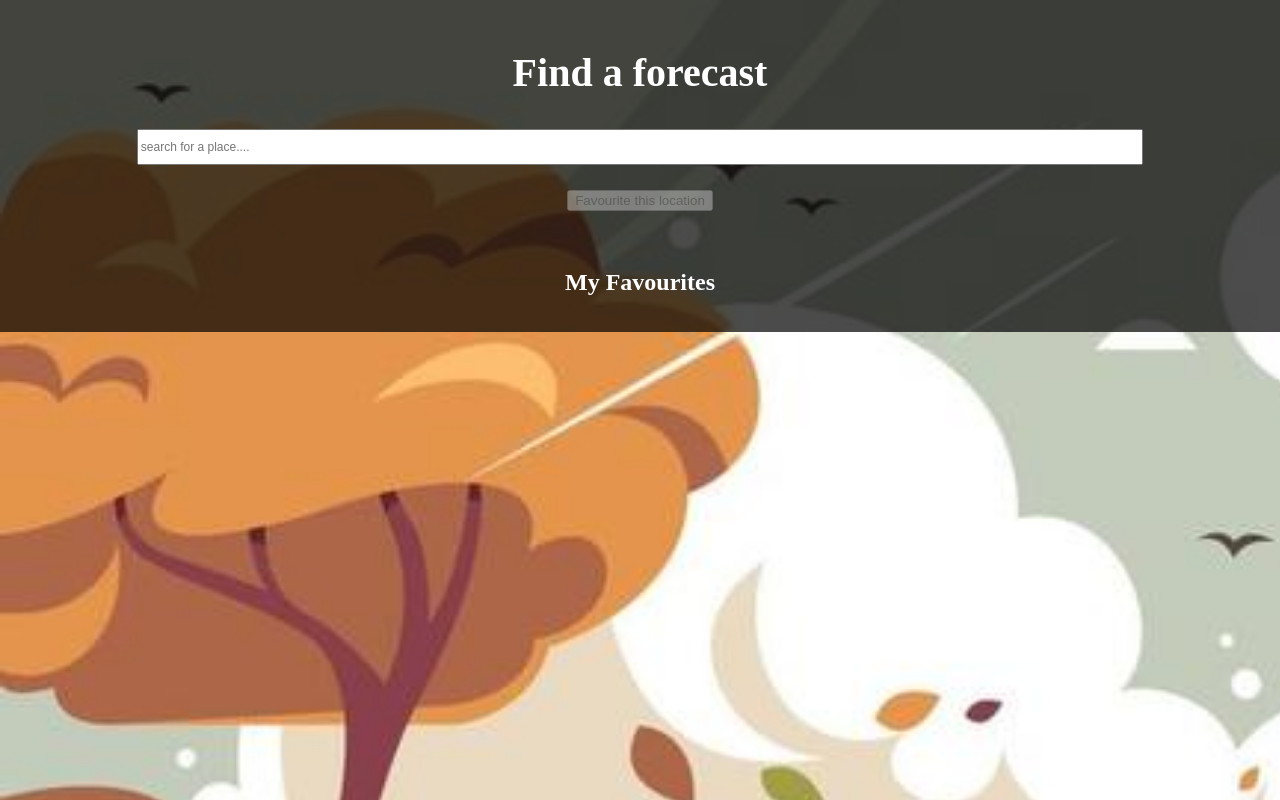
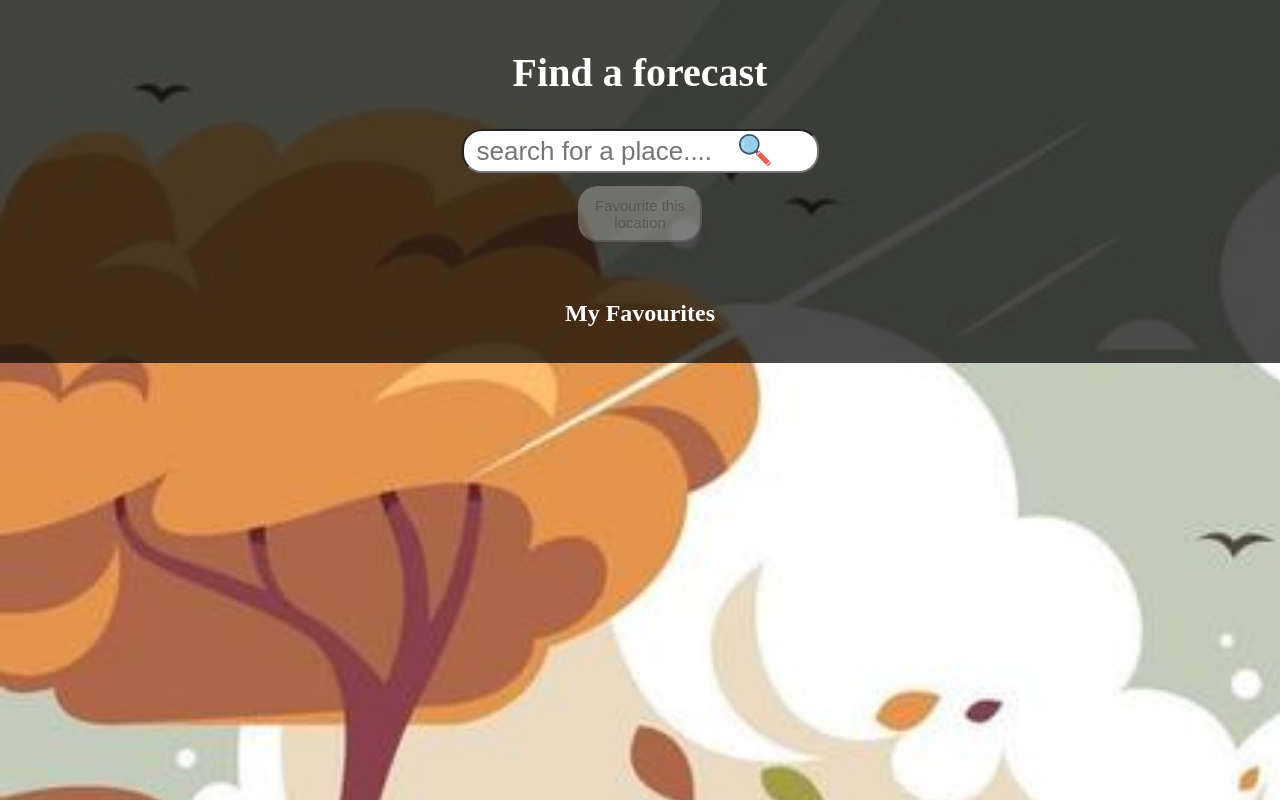
Before and after one commit to mace-akkari/windy-weather-check, a React (Create React App) app: page / in a window 1280 px wide. Built offline with nearby package versions, Linux system fonts and the light colour scheme.

Commit message:
add styling changes

```diff
--- a/src/App.css
+++ b/src/App.css
@@ -1,5 +1,4 @@
 body {
-  overflow: hidden;
   margin: 0;
   background-image: url("./bkg-img.jpeg");
   background-repeat: no-repeat;
@@ -24,9 +23,12 @@ body {
 
 .input_box {
   height: 30px;
-  width: 80%;
-  margin-bottom: 2%;
-  font-size: 12px;
+  margin-bottom: 4%;
+  font-size: 26px;
+  padding: 5px;
+  padding-left: 13px;
+  border-radius: 20px;
+  position: absolute;
 }
 
 .box_container {
@@ -40,4 +42,42 @@ body {
 
 .favourites_button {
   margin-bottom: 3%;
+  height: 56px;
+  width: 10%;
+  border-radius: 20px;
+  font-size: 15px;
 }
+
+.search_container {
+  display: flex;
+  justify-content: center;
+  position: relative;
+  margin-bottom: 2%;
+}
+.search_container svg {
+  height: 32px;
+  position: relative;
+  right: -115px;
+  top: 5px;
+}
+
+.results_container {
+  background-color: #ffffff;
+  border: 4px solid rgb(0, 0, 0);
+  margin: 0 auto;
+  margin-bottom: 2%;
+  width: 29%;
+  color: rgb(0, 0, 0);
+  position: relative;
+  font-size: 20px;
+  font-weight: bold;
+}
+
+/* .results {
+  display: grid;
+  grid-template-columns: 1fr 1fr;
+  grid-gap: 20px;
+} */
+/* web version
+grid-template-columns: 1fr 1fr;
+  column-gap: 10px; */
--- a/src/Weather.jsx
+++ b/src/Weather.jsx
@@ -1,6 +1,7 @@
 import { useState } from "react";
 import d2d from "degrees-to-direction";
 import Favourites from "./Favourites";
+import { ReactComponent as Search } from "./icons/Search.svg";
 
 const favouritesFromStorage = JSON.parse(localStorage.getItem("favourites"));
 
@@ -30,6 +31,7 @@ const Weather = () => {
   return (
     <div className="weather_container">
       <h1>Find a forecast</h1>
+      <div className="search_container">
         <input
           className="input_box"
           placeholder="search for a place...."
@@ -37,13 +39,16 @@ const Weather = () => {
           value={selectedCity}
           onKeyPress={weatherApi}
         />
+        <Search />
+      </div>
       {typeof weatherData.name === "undefined" ? (
         <div></div>
       ) : (
-        <div>
+        <div className="results_container">
           <p>Location: {weatherData.name}</p>
-          <p> Wind Speed: {weatherData.wind.speed} mph</p>
+          <p>Wind speed: {weatherData.wind.speed} mph</p>
           <p>Wind direction: {d2d(weatherData.wind.deg)}</p>
+          <p>Description: {weatherData.weather[0].description} </p>
         </div>
       )}
 
```
Lines whose indentation alone changed are shown as unchanged.
